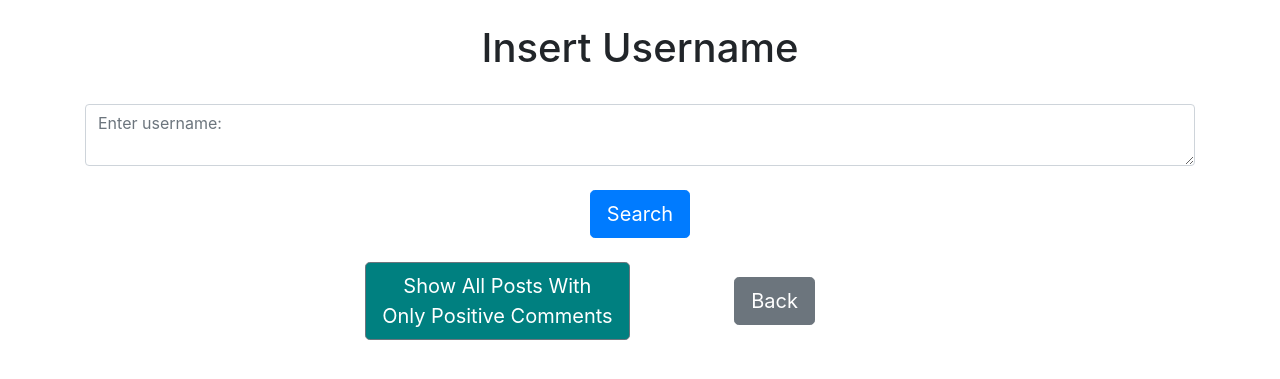
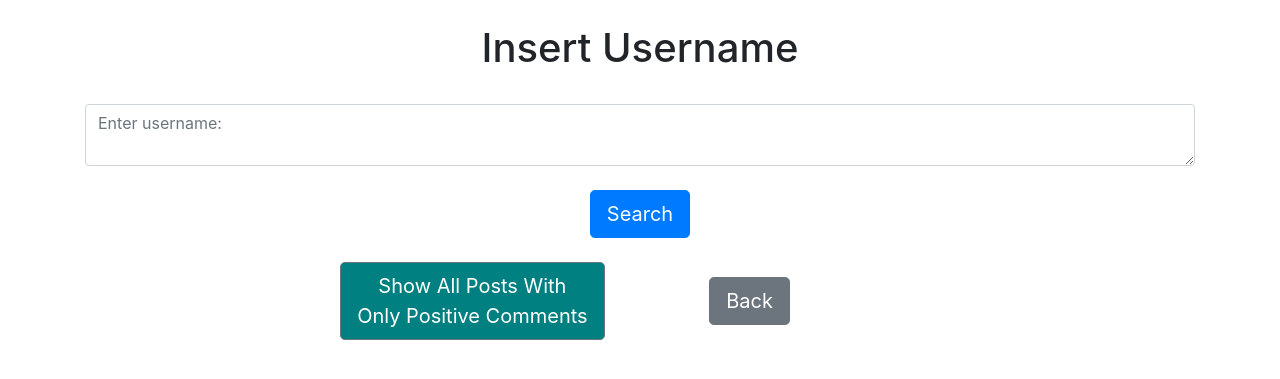
Before and after one commit to ImponedSoftware/COMP440Project1, a Flask app: page /allPositiveInput in a window 1280 px wide. Shown: the part 56-435 px from the top of the page. Run offline with Flask 2, Linux system fonts and the light colour scheme; the visitor is signed in with stand-in values (Sample User, id 1); some libraries are stand-ins or nearby versions.

Commit message:
Update allPositive_search.html

```diff
--- a/website/templates/allPositive_search.html
+++ b/website/templates/allPositive_search.html
@@ -20,7 +20,7 @@
       </form>
 
     <br />
-    <div style="text-align: center; margin-left: -100px;">
+    <div style="text-align: center; margin-left: -150px;">
       <a href="/allPositive"
         ><button type="button" class="btn btn-lg btn-secondary" style="background-color: teal; margin-right: 100px;">Show All Posts With <br> Only Positive Comments</button></a
       >
```
